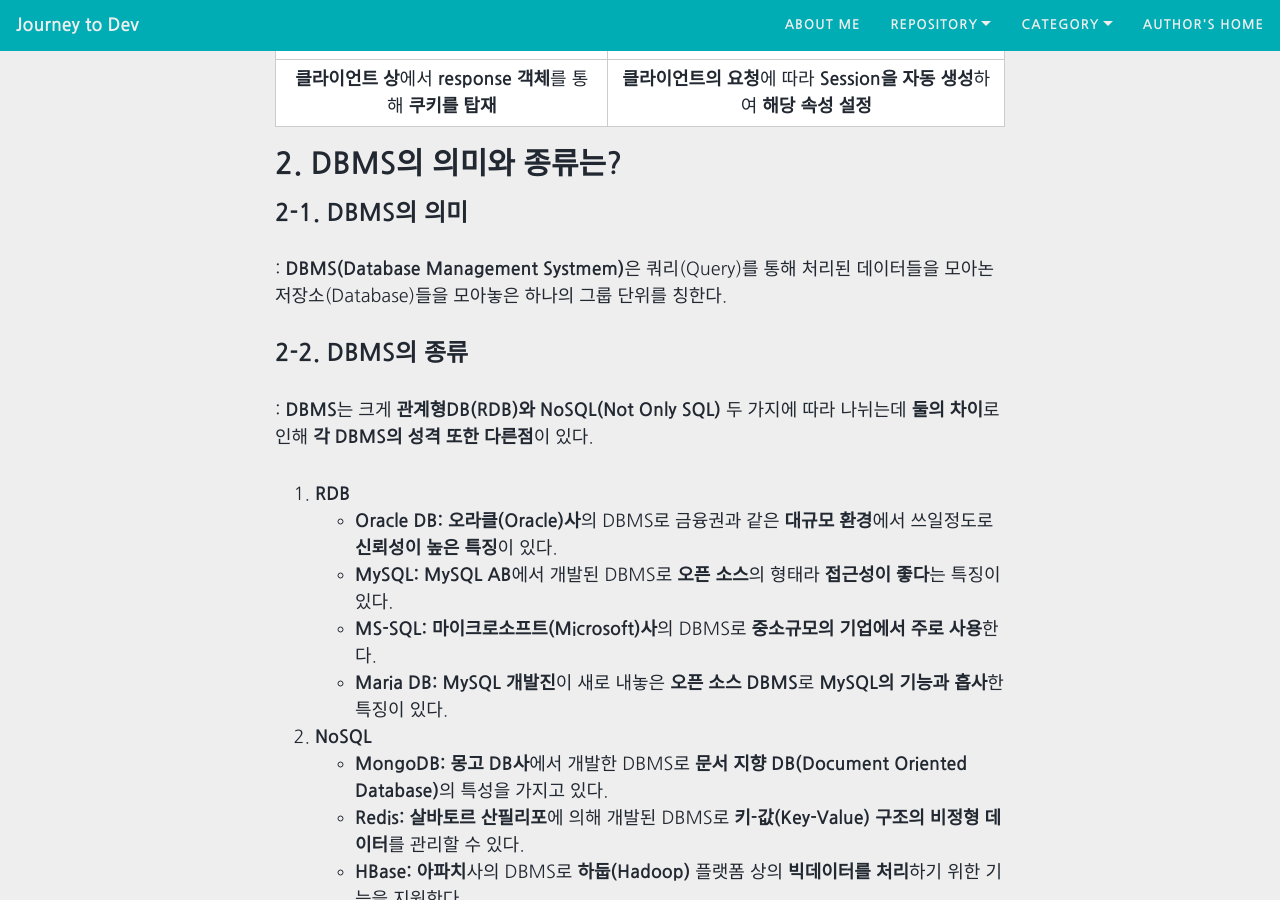
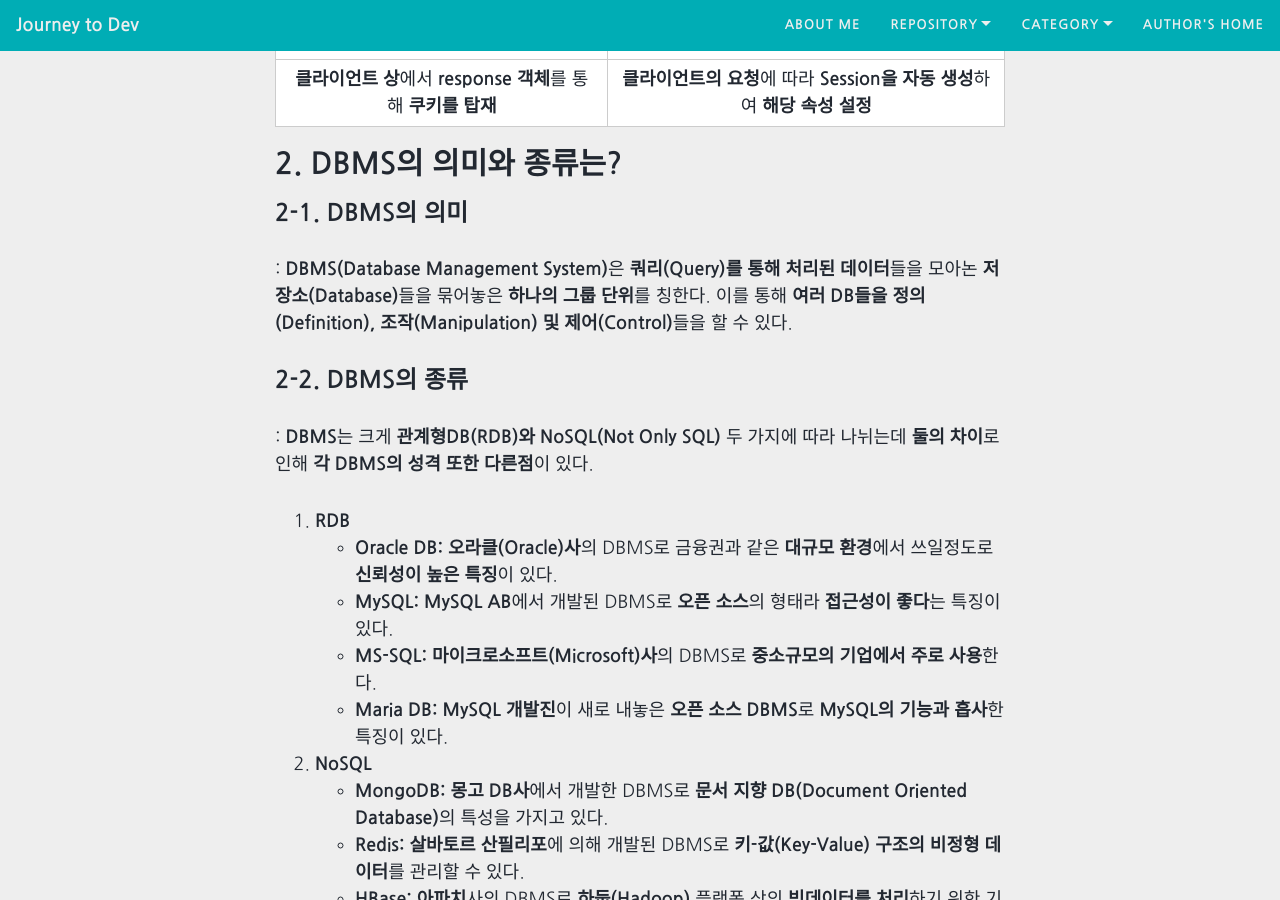
Before and after one commit to roqhdehd502/roqhdehd502.github.io, a Jekyll site: the page built from _posts/WebDev/2021-01-06-116.md, in a window 1280 px wide and 900 px high, scrolled down 790 px. Built offline with Jekyll 4.4.1, drawn with Linux system fonts in a browser that asks for light colours; nearby versions of some CDN libraries.

Commit message:
Update 2021-01-06-116.md

```diff
--- a/_posts/WebDev/2021-01-06-116.md
+++ b/_posts/WebDev/2021-01-06-116.md
@@ -27,7 +27,7 @@ tags: [Session, DBMS, ErrorPage, JavaBean]
 
 ### 2-1. DBMS의 의미 ###
 
-: **DBMS(Database Management Systmem)**은 쿼리(Query)를 통해 처리된 데이터들을 모아논 저장소(Database)들을 모아놓은 하나의 그룹 단위를 칭한다.
+: **DBMS(Database Management System)**은 **쿼리(Query)를 통해 처리된 데이터**들을 모아논 **저장소(Database)**들을 묶어놓은 **하나의 그룹 단위**를 칭한다. 이를 통해 **여러 DB들을 정의(Definition), 조작(Manipulation) 및 제어(Control)**들을 할 수 있다.
 
 ### 2-2. DBMS의 종류
 
```
